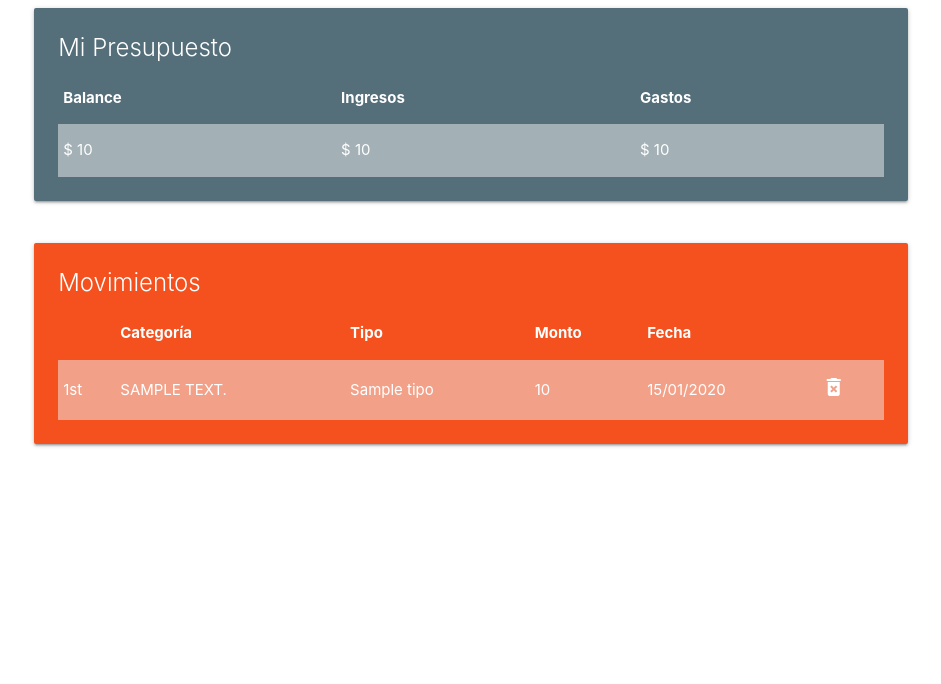
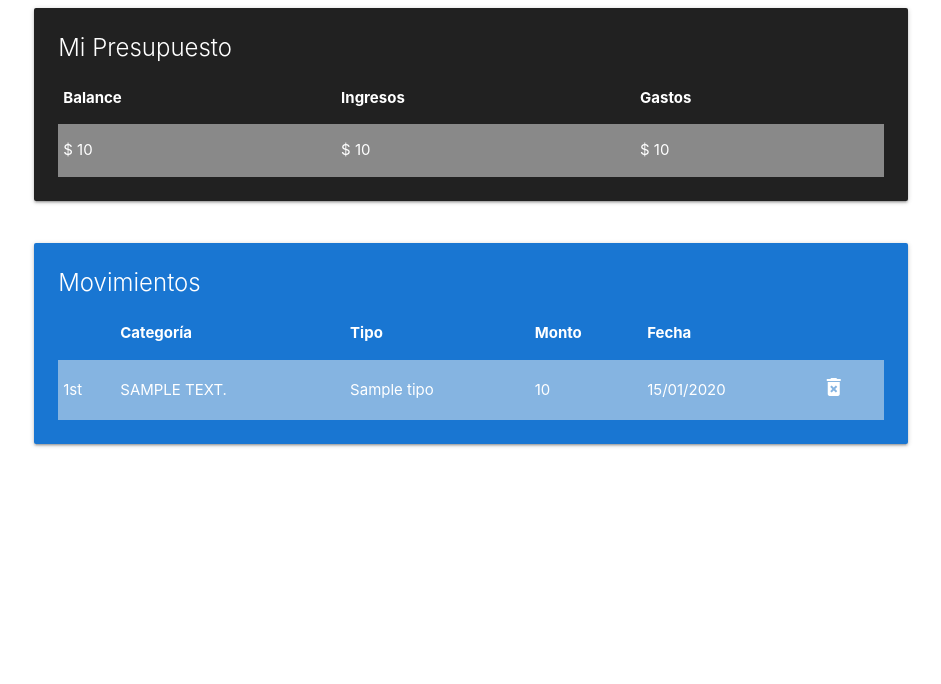
Before and after one commit to maresp85/Django-presupuesto2, a Django app: template templates/home.html in a window 1280 px wide. Shown: the top 684 px of the page, without its empty margins (169-1110 px from the left). Run offline with Django 3.2, Linux system fonts and the light colour scheme; the template is opened without the code that fills it: most values are stand-ins (such as "Sample title", 1, 10 or a date in 2020).

Commit message:
cambio de color del home

```diff
--- a/templates/home.html
+++ b/templates/home.html
@@ -17,7 +17,7 @@
 
       <div class="row">
         <div class="col s12 m12">
-          <div class="card blue-grey darken-1">
+          <div class="card grey darken-4">
             <div class="card-content white-text">
                 <span class="card-title">Mi Presupuesto</span>
                 <table class="striped">
@@ -45,7 +45,7 @@
 
       <div class="row">
         <div class="col s12 m12">
-          <div class="card deep-orange darken-1">
+          <div class="card blue darken-2">
             <div class="card-content white-text">
                 <span class="card-title">Movimientos</span>
                 <table class="striped">
```
Also changed, not shown: 1 other file.
